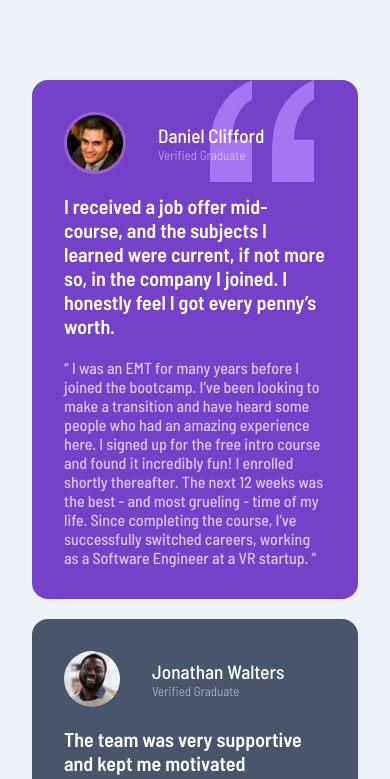
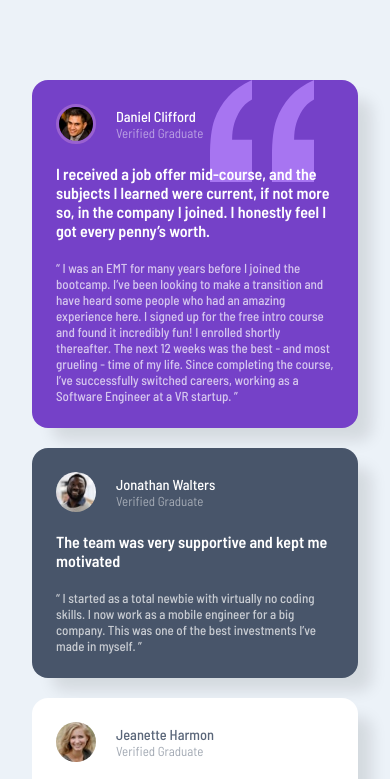
Before and after one commit to DivasJaglan/Frontend-Mentor, a plain HTML site: page testimonials-grid-section-main/index.html in a window 390 px wide. Shown: the top 779 px of the page. Drawn offline with Linux system fonts and the light colour scheme.

Commit message:
Add files via upload
Fixed some responsiveness related errors and added shadows to the cards

```diff
--- a/testimonials-grid-section-main/styles.css
+++ b/testimonials-grid-section-main/styles.css
@@ -10,12 +10,13 @@
 }
 
 body {
+  gap: 1rem;
+  display: flex;
   padding: 5rem 2rem;
+  font-size: 0.813rem;
+  flex-direction: column;
   background-color: var(--light-grayish-blue);
-  font-size: 13px;
-  display: flex;
-  flex-direction: column;
-  gap: 1rem;
+
   font-family: "Barlow Semi Condensed", sans-serif;
 }
 
@@ -27,7 +28,7 @@ body {
 
 .name {
   font-weight: 500;
-  font-size: 1.2rem;
+  font-size: 0.9rem;
   color: var(--white);
 }
 
@@ -36,40 +37,42 @@ body {
 }
 
 .id {
-  gap: 2rem;
+  gap: 1.25rem;
   display: flex;
   align-items: center;
 }
 
 .testimonial .feedback {
+  font-size: 1rem;
   font-weight: 600;
-  font-size: 1.25rem;
   color: var(--white);
 }
 
 .testimonial .review {
-  font-size: 1rem;
   font-weight: 500;
+  font-size: 0.813rem;
   color: hsl(0, 0%, 100%, 0.7);
 }
 
 .testimonial {
   gap: 1.25rem;
   display: flex;
-  padding: 2rem;
+  padding: 1.5rem;
   border-radius: 1rem;
   flex-direction: column;
+  box-shadow: 17px 16px 15px -3px rgba(0, 0, 0, 0.1);
 }
 
 .testimonial .id img {
+  width: 2.5rem;
   border-radius: 50%;
 }
 
 .testimonial-1 {
+  background-position: 80% 0%;
+  background-repeat: no-repeat;
   background-color: var(--moderate-violet);
   background-image: url(./images/bg-pattern-quotation.svg);
-  background-repeat: no-repeat;
-  background-position: 80% 0%;
 }
 .testimonial-2 {
   background-color: var(--very-dark-grayish-blue);
@@ -129,16 +132,16 @@ body {
   }
 
   .testimonial-5 {
+    grid-row: 1/3;
     grid-column: 4/5;
-    grid-row: 1/3;
   }
 
   body {
     display: flex;
+    padding: 5% 8%;
+    align-items: center;
     flex-direction: column;
-    align-items: center;
     justify-content: center;
-    padding: 5% 8%;
   }
 
   .container {
```
